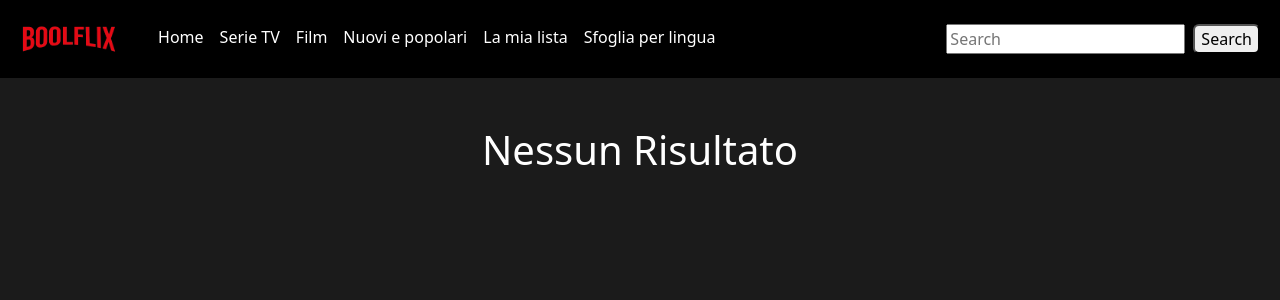
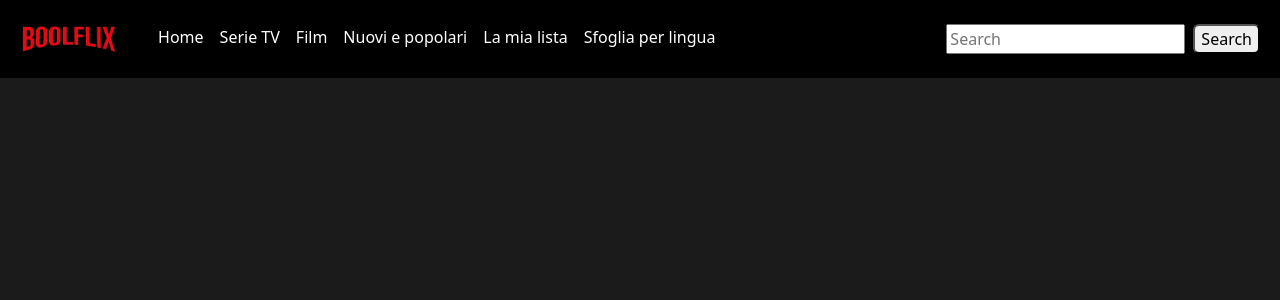
Before and after one commit to Yuri-Punzo/vite-boolflix, a Vue app: page / in a window 1280 px wide. Shown: the top 300 px of the page. Built offline with nearby package versions, Linux system fonts and the light colour scheme.

Commit message:
added message for search with no results

```diff
--- a/src/components/AppHeader.vue
+++ b/src/components/AppHeader.vue
@@ -8,7 +8,8 @@ export default {
         }
     },
     methods: {
-        searchFunction() {
+        async searchFunction() {
+            store.validSearch = true
             store.results = []
             let searchQuery = store.searchText
             let seriesUrl = `${store.api_series_url}api_key=${store.api_key}&query=${searchQuery}`
@@ -16,7 +17,7 @@ export default {
             store.callApi(seriesUrl)
             store.callApi(movieUrl)
             store.searchText = ""
-            store.firstSearch = false
+            setTimeout(() => { store.validSearch = false }, 1000)
         }
     }
 }
--- a/src/components/SearchResults.vue
+++ b/src/components/SearchResults.vue
@@ -19,10 +19,10 @@ export default {
     }
 }
 </script>
-<!--  && (store.firstSearch = false) -->
+<!--   -->
 <template>
-    <div v-if="(store.results.length === 0)">
-        <h1 class="text-center">Nessun Risultato</h1>
+    <div v-if="(store.results.length === 0) && (store.validSearch === false)">
+        <h1 class="text-center">Ops...Nessun risultato...</h1>
     </div>
     <div v-else class="my_col position-relative" v-for="item in store.results">
         <div class=" my_card">
--- a/src/store.js
+++ b/src/store.js
@@ -8,7 +8,7 @@ export const store = reactive({
     error: null,
     langList: ["it", "en", "fr", "de", "es"],
     searchText: "",
-    firstSearch: true,
+    validSearch: true,
     results: [],
     callApi: (url) => {
         axios.get(url)
@@ -18,7 +18,7 @@ export const store = reactive({
                 response.data.results.forEach(object => {
                     store.results.push(object)
                 })
-                console.log(store.results);
+                //console.log(store.results);
             })
             .catch(error => {
                 console.error(error.message);
```
